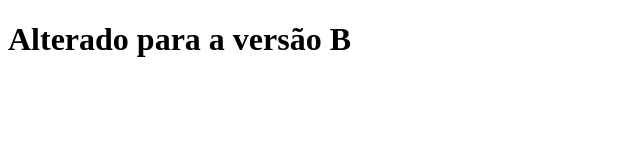
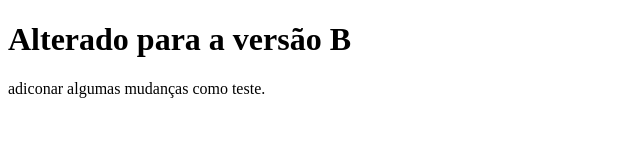
Before and after one commit to Brenda-Roberta/aprendendojs, a plain HTML site: page index.html in a window 1280 px wide. Shown: the whole page, without its empty margins (0-640 px from the left). Drawn offline with Linux system fonts and the light colour scheme.

Commit message:
atualizando novamente a b

```diff
--- a/index.html
+++ b/index.html
@@ -7,6 +7,7 @@
 </head>
 <body>
     <h1>Alterado para a versão B</h1>
+    <p>adiconar algumas mudanças como teste.</p>
 
 </body>
 </html>
```
